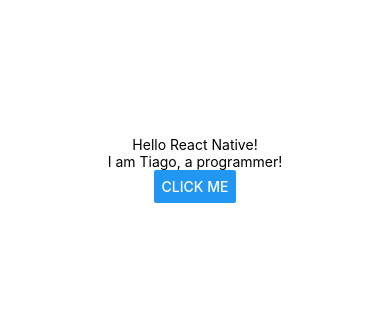
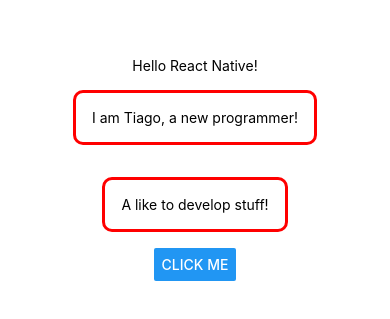
Before and after one commit to tiagoskaterock/my-goals-app, a React Native app: screen / in a window 390 px wide. Shown: the part 253-572 px from the top of the page. Built offline with nearby package versions, Linux system fonts and the light colour scheme.

Commit message:
15. Styling React Native Apps

```diff
--- a/App.js
+++ b/App.js
@@ -4,7 +4,13 @@
   return (
     <View style={styles.container}>
       <Text>Hello React Native!</Text>
-      <Text>I am Tiago, a programmer!</Text>
+      <Text style={styles.message}>
+        I am Tiago, a new programmer!
+      </Text>
+
+      <Text style={styles.message}>
+        A like to develop stuff!
+      </Text>
       <Button title="Click me" />
     </View>
   );
@@ -17,4 +23,11 @@
     alignItems: 'center',
     justifyContent: 'center',
   },
+  message: {
+    padding:16,
+    margin:16,
+    borderWidth: 3,
+    borderRadius: 10,
+    borderColor: '#ff0000',
+  }
 });
```
